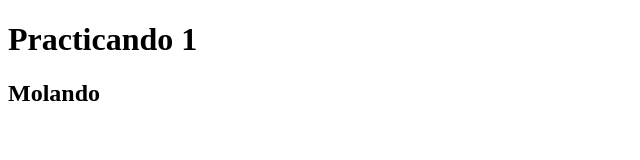
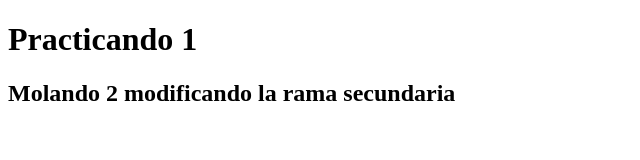
Before and after one commit to JoseLuis3003/Probando, a plain HTML site: page index.html in a window 1280 px wide. Shown: the whole page, without its empty margins (0-640 px from the left). Drawn offline with Linux system fonts and the light colour scheme.

Commit message:
Se modifico la rama  de index para practicar

```diff
--- a/index.html
+++ b/index.html
@@ -7,6 +7,6 @@
 </head>
 <body>
     <h1>Practicando 1</h1>
-    <h2>Molando</h2>
+    <h2>Molando 2 modificando la rama secundaria</h2>
 </body>
 </html>
```
